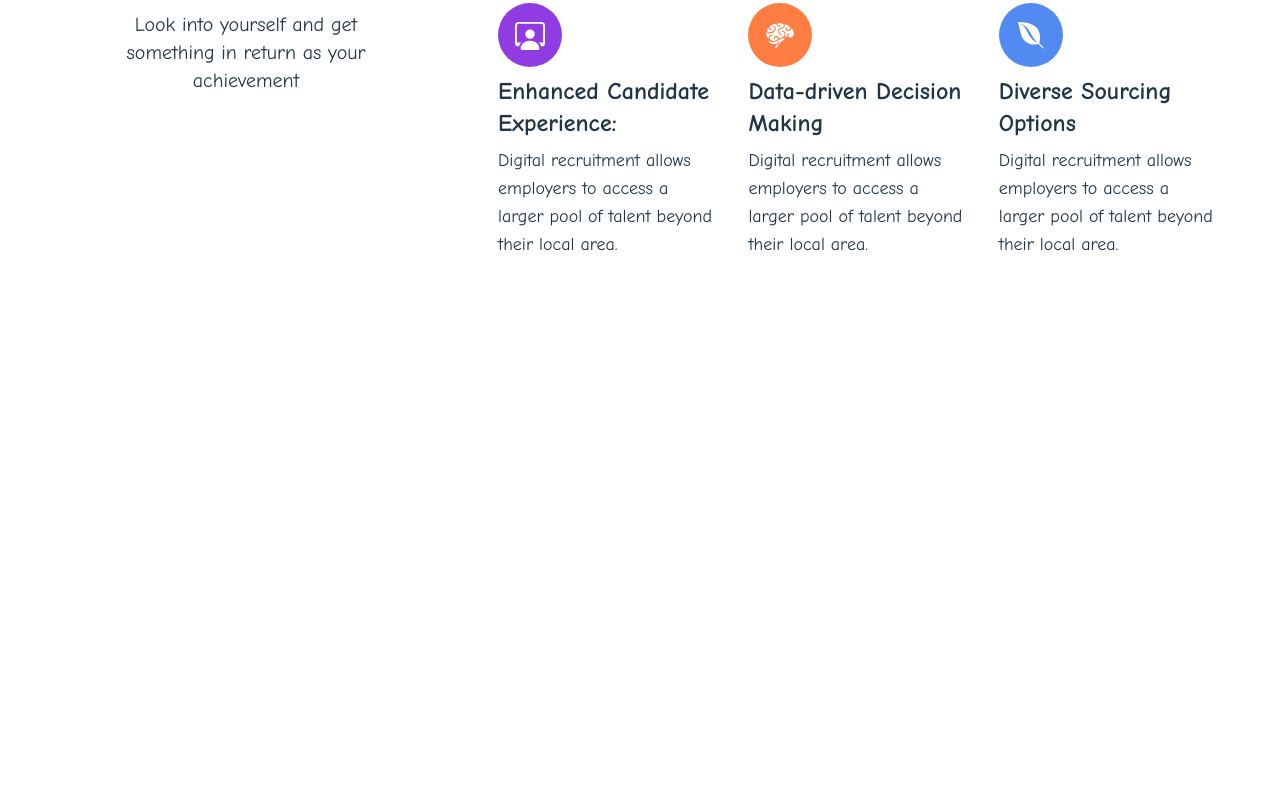
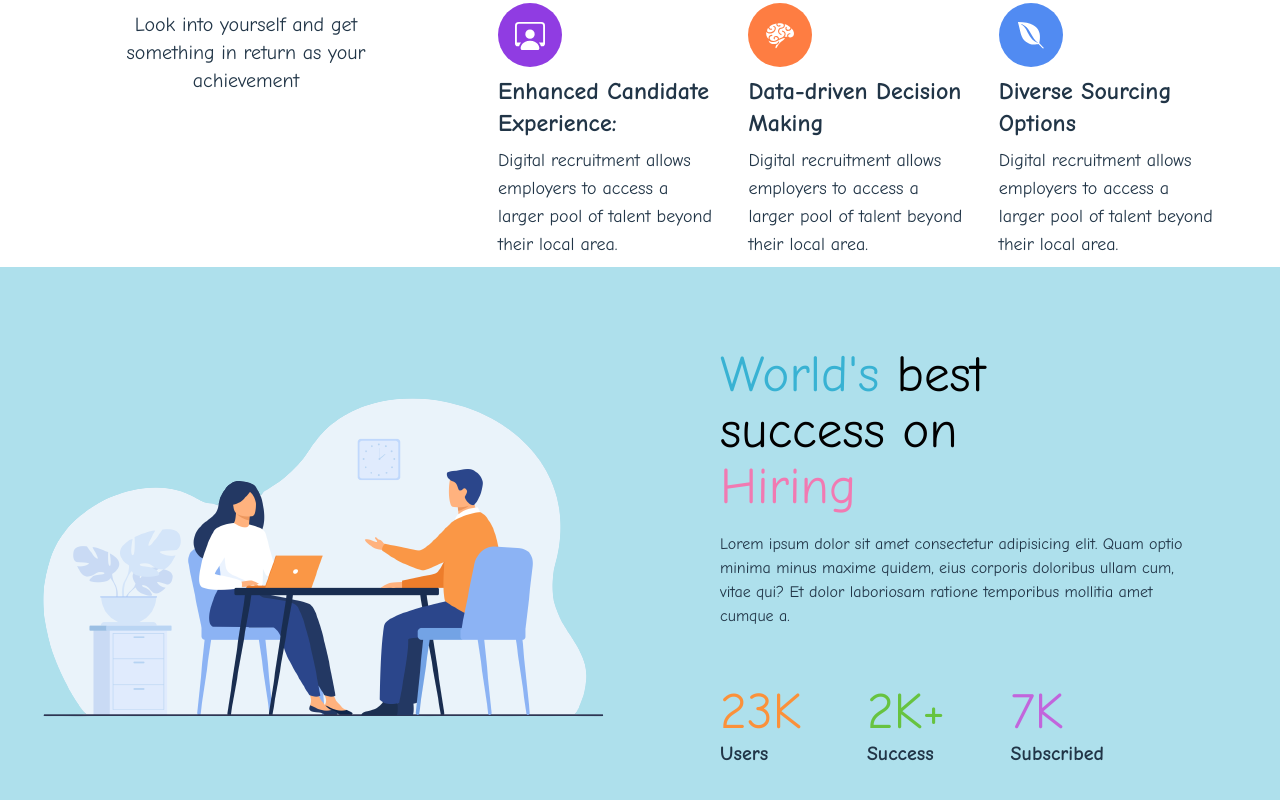
Before and after one commit to jazzybruno/digiRecruit, a React (Vite) app: page / in a window 1280 px wide. Shown: the part 942-1742 px from the top of the page. Before the commit the page ends 1209 px from the top, so only its background shows below. Built offline with nearby package versions, Linux system fonts and the light colour scheme.

Commit message:
Added the statistics part of the page

```diff
--- /dev/null
+++ b/src/components/StatisticsComponent.tsx
@@ -0,0 +1,37 @@
+import hiring from '../images/hiringEdited.png'
+
+const StatisticsComponent = () => {
+    return (
+       <div className="flex flex-row justify-center items-center w-[100%] bg-[rgb(174,224,236)] ">
+        {/* the image div  */}
+                  <div className="h-[100%] w-[50%] flex flex-row justify-center items-center">
+                    <img src={hiring} alt="" />
+                  </div>
+        {/* the statistics div  */}
+                  <div className="w-[50%] flex flex-col justify-center items-start p-20 space-y-14">
+                    <div className="flex flex-col space-y-4">
+                    <h1 className="text-black w-[80%] "><span className="text-customTeal">World's</span> best success on <span className="text-customPink">Hiring</span></h1>
+                   <p>Lorem ipsum dolor sit amet consectetur adipisicing elit. Quam optio minima minus maxime quidem, eius corporis doloribus ullam cum, vitae qui? Et dolor laboriosam ratione temporibus mollitia amet cumque a.</p>
+                    </div>
+                   <div className=" w-[80%] flex flex-row justify-between items-start">
+                          <div>
+                                <h1 className="text-[#fb913a]">23K</h1>
+                                <p className="font-bold text-xl">Users</p>
+                            </div>
+
+                            <div>
+                                <h1 className="text-[#67c340]">2K+</h1>
+                                <p className="font-bold text-xl">Success</p>
+                            </div>
+
+                            <div>
+                                <h1 className="text-[#c265dc]">7K</h1>
+                                <p className="font-bold text-xl">Subscribed</p>
+                            </div>
+                   </div>
+                  </div>
+       </div>
+     );
+}
+
+export default StatisticsComponent;
--- a/src/pages/HomePage.tsx
+++ b/src/pages/HomePage.tsx
@@ -1,6 +1,7 @@
 import AboutComponent from "../components/AboutComponet";
 import Header from "../components/Header";
 import HomeComponent from "../components/HomeComponent";
+import StatisticsComponent from "../components/StatisticsComponent";
 
 const HomePage = () => {
     return (
@@ -8,6 +9,7 @@ const HomePage = () => {
             <Header></Header>
             <HomeComponent></HomeComponent>
             <AboutComponent></AboutComponent>
+            <StatisticsComponent></StatisticsComponent>
         </div>
      );
 }
```
Also changed, not shown: src/images/hiring.jpg (added), src/images/hiringEdited.png (added).
